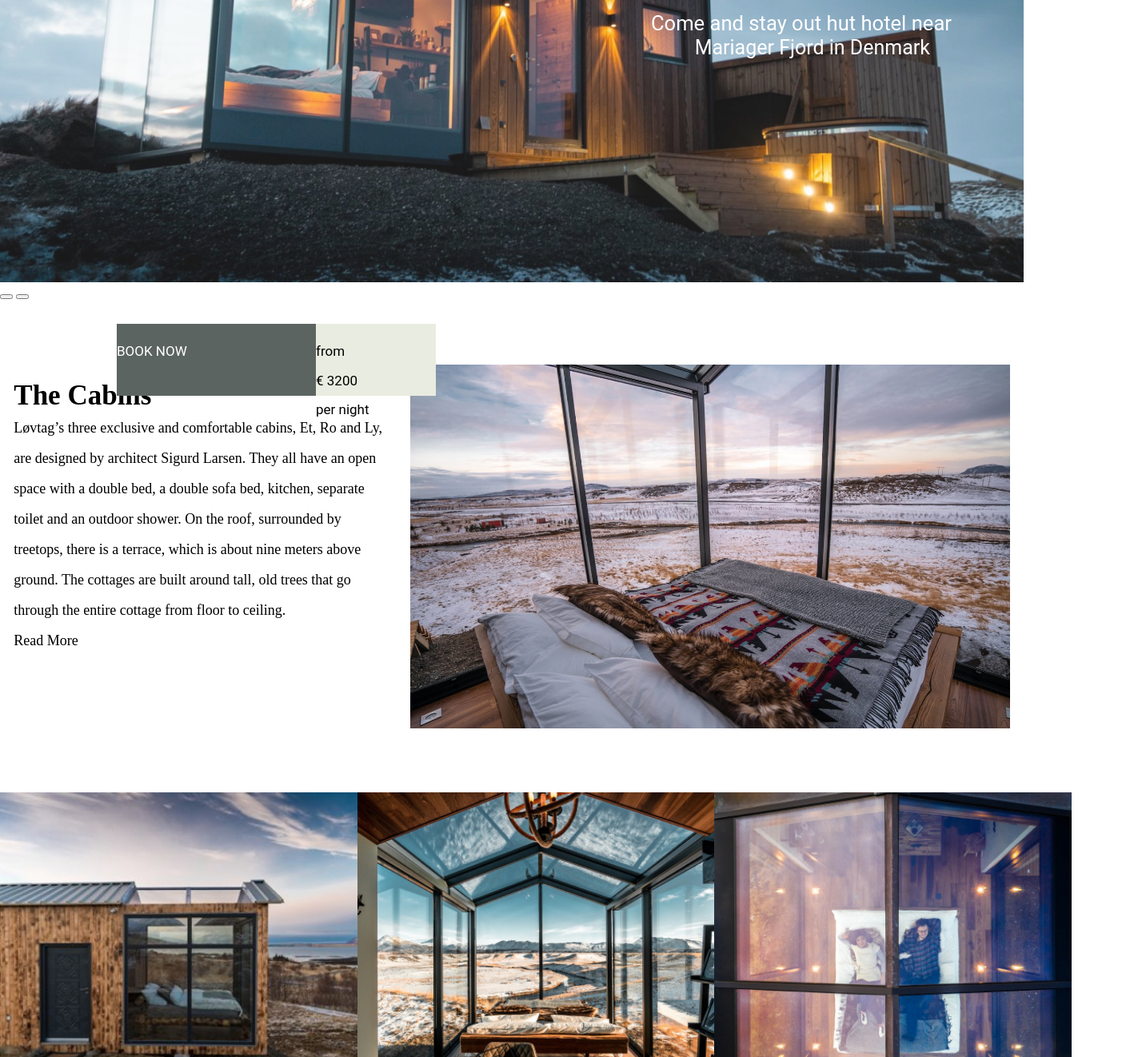
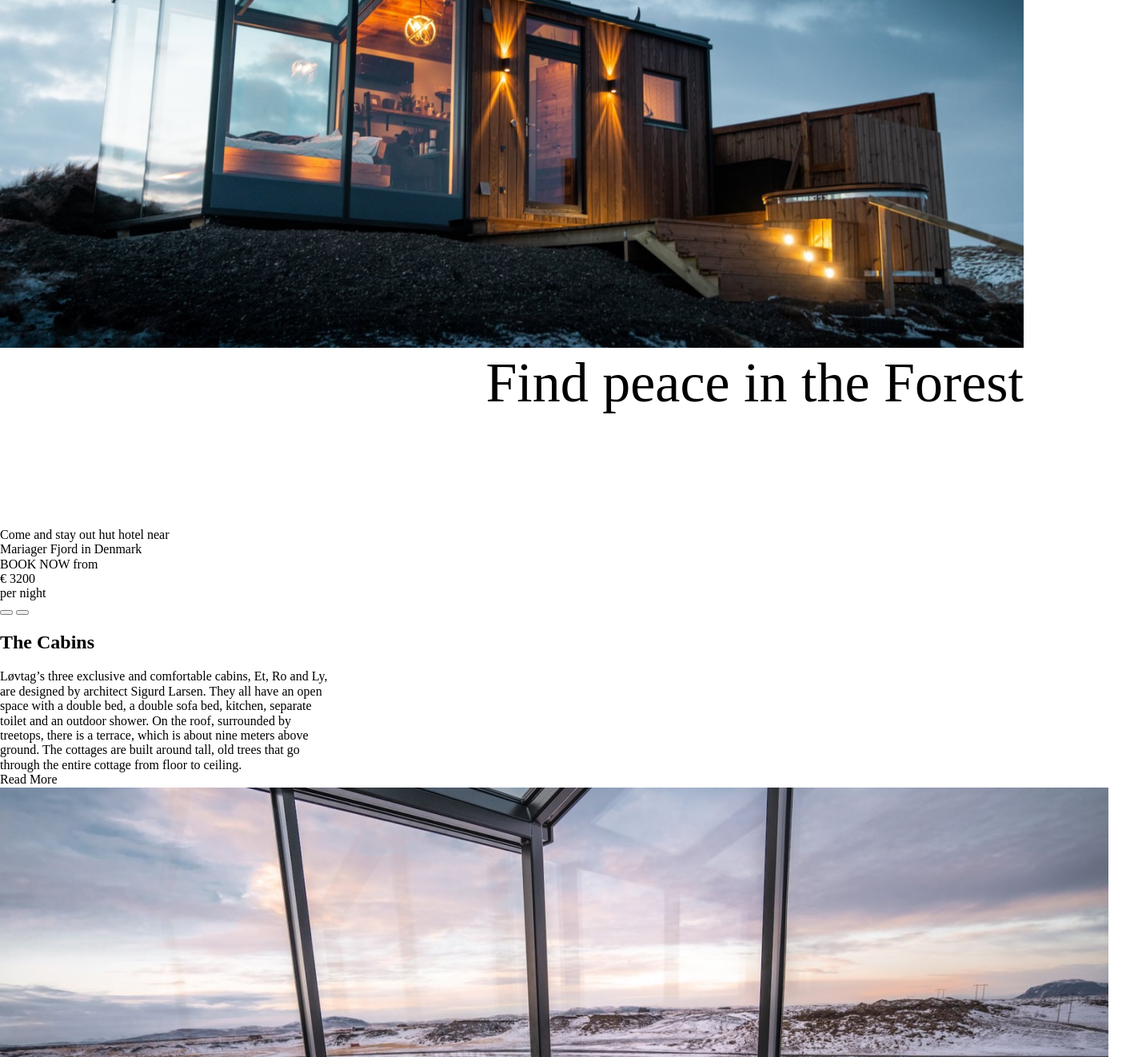
Before and after one commit to aleeeeeexx/MyBand, a plain HTML site: page index.html in a window 1280 px wide. Shown: the part 350-1672 px from the top of the page at 80% size, 1408 px wide, since content can reach past the window. Drawn offline with nearby package versions, Linux system fonts and the light colour scheme; files whose address does not match are found by name.

Commit message:
changggggggggge

```diff
--- a/css/style.css
+++ b/css/style.css
@@ -1,23 +1,22 @@
-.footer2 {
 
+nav {
+
+    font-size: 15px;
+    display: flex;
+    justify-content: space-around;
+
+}
+
+p {
+    margin: 0;
+}
+
+body {
     display: block;
-    box-sizing: border-box;
-    position: absolute;
-    background: #5B6460;
-    width: 100%;
-    height: 477px;
+    margin: 0;
 
 
 }
-header {
-
-    font-size: 15px;
-    display: flex;
-    justify-content: space-between;
-    justify-content: space-around;
-}
-
-
 ul {
 
     display: flex;
@@ -34,150 +33,28 @@ a {
 }
 
 .logo {
-
     width: 50px;;
     height: 25px;;
+}
+
+.img1 {
+    width: 100%;
+}
+.block{
+    background-image: url("images/1.jpg") center;
+    background-size: 100%;
+}
+.find {
+    font-size: 70px;
+    text-align: right;
+    padding-bottom: 140px;
+
+/*color:white;*/
+}
+
+.book {
+text-align: right;
+font-size: 15px;
 
 
 }
-.a2{
-    display: flex;
-    flex-direction: row;
-   justify-content: flex-start;
-   justify-content: space-around;
-   margin-top: 80px;
-  margin-bottom: 80px;
-
-
-}
-.thecabines {
-    font-size: 35px;
-    margin-bottom: 20px;
-}
-.cabines {
-    font-size: 18px;
-    line-height: 20px;
-
-}
-
-.vid {
-    width: 750px;;
-    height: 455px;;
-}
-
-.booknow {
-    display: flex;
-    justify-content: space-between;
-    font-size: 17px;
-    color: #fff;
-    background: #5B6460;
-    height: 40px;
-    font-family:"Roboto", "Arial", sans-serif;
-    padding-top: 15px;
-    padding-left: 40px;
-    padding-right: 40px;
-
-}
-
-
-
-.poor {
-    width:100%;
-    height:auto;
-    margin: 0;
-    opacity: 0.90;
-}
-
-.text {
-    display: flex;
-    position: absolute;
-    bottom: 400px; right: 60px;
-    font-style: normal;
-    font-size: 5vw;
-    color: #fff;
-
-
-}
-.text2 {
-    display: inline-block;
-    position: absolute;
-    bottom: 380px; right: 90px;
-    font-family: "Roboto", "Arial", sans-serif;
-    font-style: normal;
-    font-size: 2vw;
-    color: #fff;
-}
-.text3 {
-    display: inline-block;
-   position: absolute;
-    bottom: 350px; right: 117px;
-    font-family:"Roboto", "Arial", sans-serif;
-    font-style: normal;
-    font-size: 25px;
-    color: #fff;
-}
-
-.button {
-    font-size: 17px;
-    color: #fff;
-    font-family:"Roboto", "Arial", sans-serif;
-    background: #5B6460;
-    height: 65px;
-    position: absolute;
-    top: 755px;
-    padding-top: 25px;
-    width: 250px;
-    left: 146px;
-
-}
-
-.button2 {
-    font-size: 17px;
-    color:black;
-    background: #E9ECE0;
-    height: 65px;
-    font-family:"Roboto", "Arial", sans-serif;
-    display: inline-block;
-    position: absolute;
-    top: 755px;
-    padding-top: 25px;
-    width: 150px;
-    left: 395px;
-
-
-}
-
-.sizephoto {
-    width: 470px;
-    height: 400px;
-}
-
-
-.photo3 {
-
-    display: flex;
-    justify-content: space-around;
-    align-self: flex-start;
-
-
-}
-
-.weare {
-    width:100%;
-    height:auto;
-    margin: 0;
-    opacity: 0.90;
-}
-
-
-
-
-.little {
-    width: 70px;
-    height: 80px;
-}
-
-.facilities {
-    display: flex;
-    flex-direction: row;
-}
--- a/index.html
+++ b/index.html
@@ -15,6 +15,7 @@
     <header >
         <img src="images/logo.jpg" alt="Logo">
         <nav>
+
             <ul>
                 <li><a href="">HOME</a></li>
                 <li><a href="">THE HUT</a></li>
@@ -26,21 +27,21 @@
             </ul>
 
         </nav>
-        <a class= "booknow" href="">BOOK NOW</a>
+        <a class="book" href="">BOOK NOW</a>
     </header>
 
 
     <main>
 
         <section>
-            <div>
-            <img class="poor" src="images/1.jpg" alt="Дом">
-            <p class="text">Find peace in the Forest</p>
-            <p class="text2">Come and stay out hut hotel near </p>
-            <p class="text3"> Mariager Fjord in Denmark</p>
+            <div class = "block">
+            <img class="img1" src="images/1.jpg" alt="Дом">
+            <p class = "find">Find peace in the Forest</p>
+            <p >Come and stay out hut hotel near </p>
+            <p > Mariager Fjord in Denmark</p>
          </div>
-         <a class= "button" href="">BOOK NOW</a>
-         <a class= "button2" href="">from <p> € 3200 </p> <p>per night</p></a>
+         <a  href="">BOOK NOW</a>
+         <a  href="">from <p> € 3200 </p> <p>per night</p></a>
             <button></button>
             <button></button>
 
@@ -49,9 +50,9 @@
 
 
         <section>
-           <div class="a2">
-               <div class="cabines">
-                <h2 class="thecabines" >The Cabins</h2>
+           <div >
+               <div >
+                <h2  >The Cabins</h2>
                 <p > Løvtag’s three exclusive and comfortable cabins, Et, Ro and Ly,</p><p > are designed by architect Sigurd Larsen.
                 They all have an open</p><p > space with a double bed, a double sofa bed, kitchen, separate</p><p > toilet and an
                 outdoor shower. On the roof, surrounded by</p><p> treetops, there is a terrace, which is about nine meters
@@ -59,13 +60,13 @@
                 floor to ceiling.</p>
 
                 <p> <a href="">Read More</a> </p> </div>
-                <img class="vid" src="images/2.jpg" alt="Виид">
+                <img  src="images/2.jpg" alt="Виид">
            </div>
 
-        <div class="photo3">
-            <img class="sizephoto"src="images/5.jpg" alt="1">
-            <img class="sizephoto"src="images/4.jpg" alt="2">
-            <img class="sizephoto"src="images/3.jpg" alt="3">
+        <div>
+            <img src="images/5.jpg" alt="1">
+            <img src="images/4.jpg" alt="2">
+            <img src="images/3.jpg" alt="3">
         </div>
        </section>
 
@@ -77,39 +78,39 @@
                 outdoor shower. On the roof, surrounded by</p><p> treetops, there is a terrace, which is about nine meters
                 above</p><p > ground. The cottages are built around tall, old trees that go</p> <p>through the entire cottage from
                 floor to ceiling.</p>
-            <img class="weare" src="images/The Forest.jpg" alt="67">
+            <img src="images/The Forest.jpg" alt="67">
 
-            <p><a href="">Read More</a></p>
-            <p><a href=""><img src="images/We are here.jpg" alt="4"></a></p>
+            <p><a href=""> Read More </a></p>
+            <p><a href=""> <img src="images/We are here.jpg" alt="4"></a></p>
         </section>
 
 
         <section>
             <h4> Facilities </h4>
             <p>Mini fridge </p>
-            <img class= "little" src="images/2021-10-15_18-55-01.png" alt="">
+            <img src="images/2021-10-15_18-55-01.png" alt="">
             <p>Kitchenette </p>
-            <img class= "little" src="images/2021-10-15_18-55-29.png" alt="">
+            <img src="images/2021-10-15_18-55-29.png" alt="">
             <p> Coffee machine </p>
-            <img class= "little" src="images/2021-10-15_18-55-47.png" alt="">
+            <img src="images/2021-10-15_18-55-47.png" alt="">
             <p> Electric tea kettle </p>
-            <img class= "little" src="images/2021-10-15_18-56-13.png" alt="">
+            <img src="images/2021-10-15_18-56-13.png" alt="">
             <p>Parking </p>
-            <img class= "little" src="images/2021-10-15_18-57-49.png" alt="">
+            <img src="images/2021-10-15_18-57-49.png" alt="">
             <p>Breathtaking views </p>
-            <img class= "little" src="images/2021-10-15_18-57-35.png" alt="">
+            <img src="images/2021-10-15_18-57-35.png" alt="">
             <p>Floor heating </p>
-            <img class= "little" src="images/2021-10-15_18-57-14.png" alt="">
+            <img src="images/2021-10-15_18-57-14.png" alt="">
             <p>230V </p>
-            <img class= "little" src="images/2021-10-15_18-56-37.png" alt="">
+            <img src="images/2021-10-15_18-56-37.png" alt="">
             <p>Parking </p>
-            <img class= "little" src="images/2021-10-15_18-58-07.png" alt="">
+            <img src="images/2021-10-15_18-58-07.png" alt="">
             <p>Shower </p>
-            <img class= "little" src="images/2021-10-15_19-15-57.png" alt="">
+            <img src="images/2021-10-15_19-15-57.png" alt="">
             <p>Flushing toilets </p>
-            <img class= "little" src="images/2021-10-15_19-04-00.png" alt="">
+            <img src="images/2021-10-15_19-04-00.png" alt="">
             <p>Bedding & towels</p>
-            <img class= "little" src="images/2021-10-15_19-04-31.png" alt="">
+            <img src="images/2021-10-15_19-04-31.png" alt="">
         </section>
 
 
```
